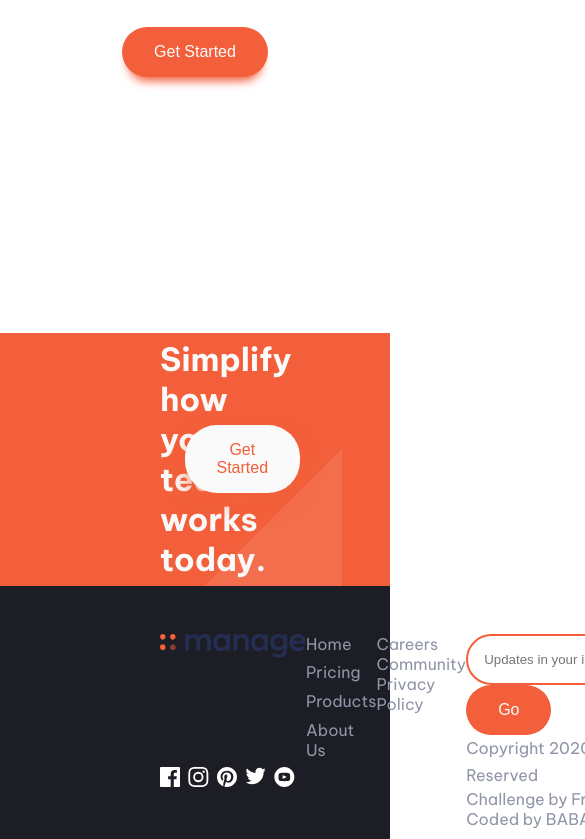
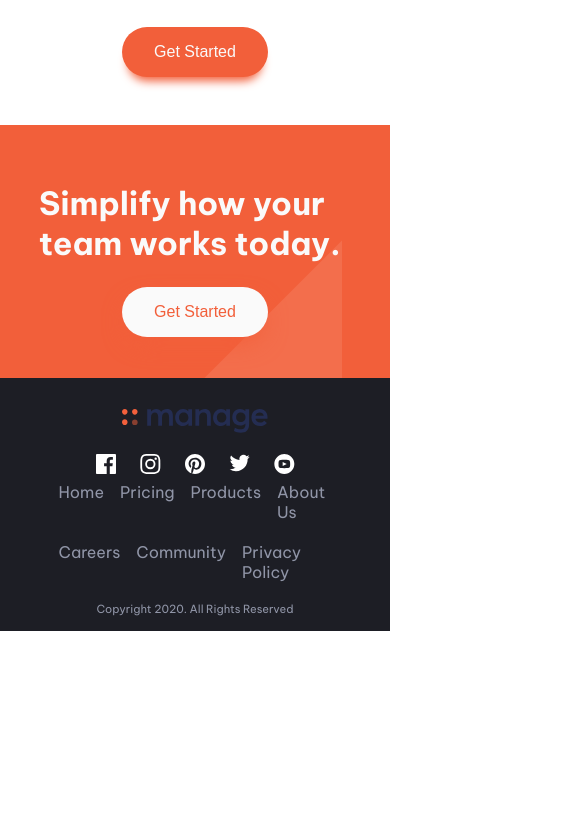
Before and after one commit to vvswps/fem-manage-landing-page, a React (Create React App) app: page / in a window 390 px wide. Shown: the part 2340-3179 px from the top of the page, 585 px wide, since content can reach past the window. After the commit the page ends 2971 px from the top, so only its background shows below. Built offline with nearby package versions, Linux system fonts and the light colour scheme.

Commit message:
almost finished

```diff
--- a/src/components/footer/footer.css
+++ b/src/components/footer/footer.css
@@ -157,3 +157,54 @@ footer a svg path:hover {
   font-size: 0.8rem;
   font-weight: bold;
 } */
+
+@media screen and (max-width: 768px) {
+  footer {
+    margin-top: 2rem;
+  }
+  footer .top {
+    flex-direction: column;
+    overflow: visible;
+    padding: 15% 0;
+  }
+  footer .top button {
+    margin-top: 1.5rem;
+  }
+  footer .top h1 {
+    max-width: 80vw;
+  }
+  footer .top::after {
+    display: none;
+  }
+  footer .bottom {
+    flex-direction: column;
+    padding: 8% 0;
+  }
+  footer .bottom .col1 {
+    align-items: center;
+    max-width: 80vw;
+  }
+  footer .social-icons {
+    gap: 1.5rem;
+    margin-top: 0.5rem;
+  }
+  footer .bottom .col2 {
+    flex-direction: row;
+    gap: 1rem;
+    padding: 1% 15%;
+  }
+  footer .bottom .col3 {
+    flex-direction: row;
+    gap: 1rem;
+    padding: 1% 15%;
+  }
+  footer .bottom .col4 {
+    display: none;
+  }
+  footer .bottom::after {
+    content: "Copyright 2020. All Rights Reserved";
+    font-size: 0.7rem;
+    margin-top: 1rem;
+    margin-bottom: -1rem;
+  }
+}
```
